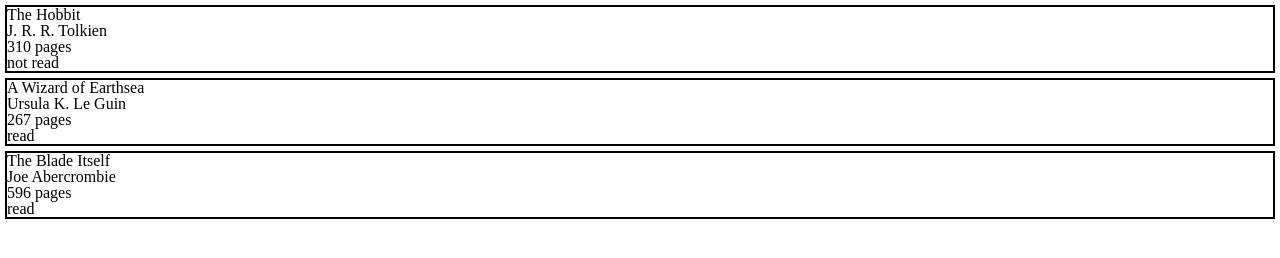
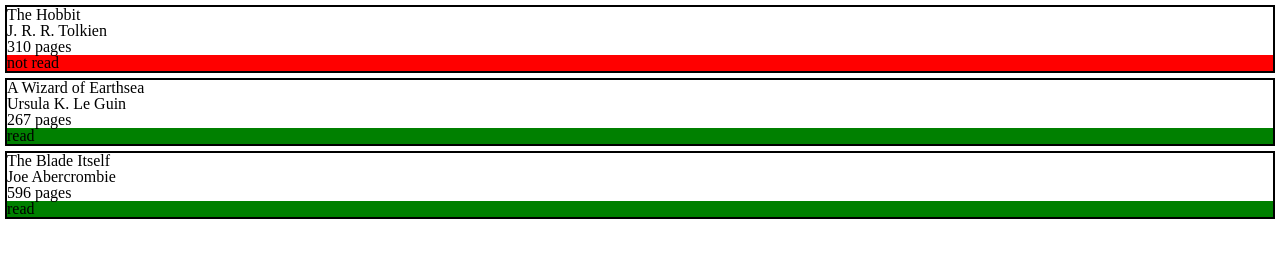
Before and after one commit to chmelan/library, a plain HTML site: page library.html in a window 1280 px wide. Drawn offline with Linux system fonts and the light colour scheme.

Commit message:
added classes for books that are, and are not read

```diff
--- a/library.css
+++ b/library.css
@@ -2,3 +2,9 @@
     border: 2px solid black;
     margin: 5px;
 }
+.bookRead{
+    background-color: green;
+}
+.bookNotRead{
+    background-color: red;
+}
--- a/library.js
+++ b/library.js
@@ -33,7 +33,11 @@ function render(item, index){
 
 
     bookContainer.classList.add("bookContainer")
+    bookRead.classList.add((item.read) ? "bookRead" : "bookNotRead")
+
     bookContainer.dataset.libraryIndex = index
+
+
     bookContainer.appendChild(bookTitle)
     bookContainer.appendChild(bookAuthor)
     bookContainer.appendChild(bookPages)
```
